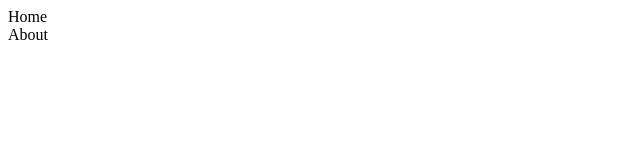
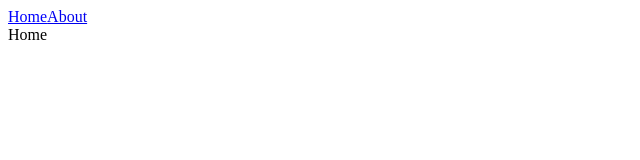
Before and after one commit to vanpho93/routing0409, an Angular app: page / in a window 1280 px wide. Shown: the top 160 px of the page, without its empty margins (0-640 px from the left). Built offline with nearby package versions, Linux system fonts and the light colour scheme.

Commit message:
router link

```diff
--- a/src/app/app.component.html
+++ b/src/app/app.component.html
@@ -1,2 +1,3 @@
-<app-home></app-home>
-<app-about></app-about>
+<a routerLink="/" routerLinkActive="active" [routerLinkActiveOptions]="{ exact: true }">Home</a>
+<a routerLink="/about" routerLinkActive="active">About</a>
+<router-outlet></router-outlet>
--- a/src/app/app.module.ts
+++ b/src/app/app.module.ts
@@ -1,18 +1,28 @@
 import { BrowserModule } from '@angular/platform-browser';
 import { NgModule } from '@angular/core';
+import { RouterModule, Routes } from '@angular/router';
 
 import { AppComponent } from './app.component';
 import { HomeComponent } from './home.component';
 import { AboutComponent } from './about.component';
+import { NotFoundComponent } from './not-found.component';
+
+const routerConfig: Routes = [
+  { path: '', component: HomeComponent },
+  { path: 'about', component: AboutComponent },
+  { path: '**', component: NotFoundComponent }
+];
 
 @NgModule({
   declarations: [
     AppComponent,
     HomeComponent,
-    AboutComponent
+    AboutComponent,
+    NotFoundComponent
   ],
   imports: [
-    BrowserModule
+    BrowserModule,
+    RouterModule.forRoot(routerConfig)
   ],
   providers: [],
   bootstrap: [AppComponent]
--- /dev/null
+++ b/src/app/not-found.component.ts
@@ -0,0 +1,7 @@
+import { Component } from '@angular/core';
+
+@Component({
+  selector: 'app-not-found',
+  template: '<div>Page Not Found</div>',
+})
+export class NotFoundComponent {}
--- a/src/styles.css
+++ b/src/styles.css
@@ -1 +1,4 @@
 /* You can add global styles to this file, and also import other style files */
+.active {
+    color: blue;
+}
```
